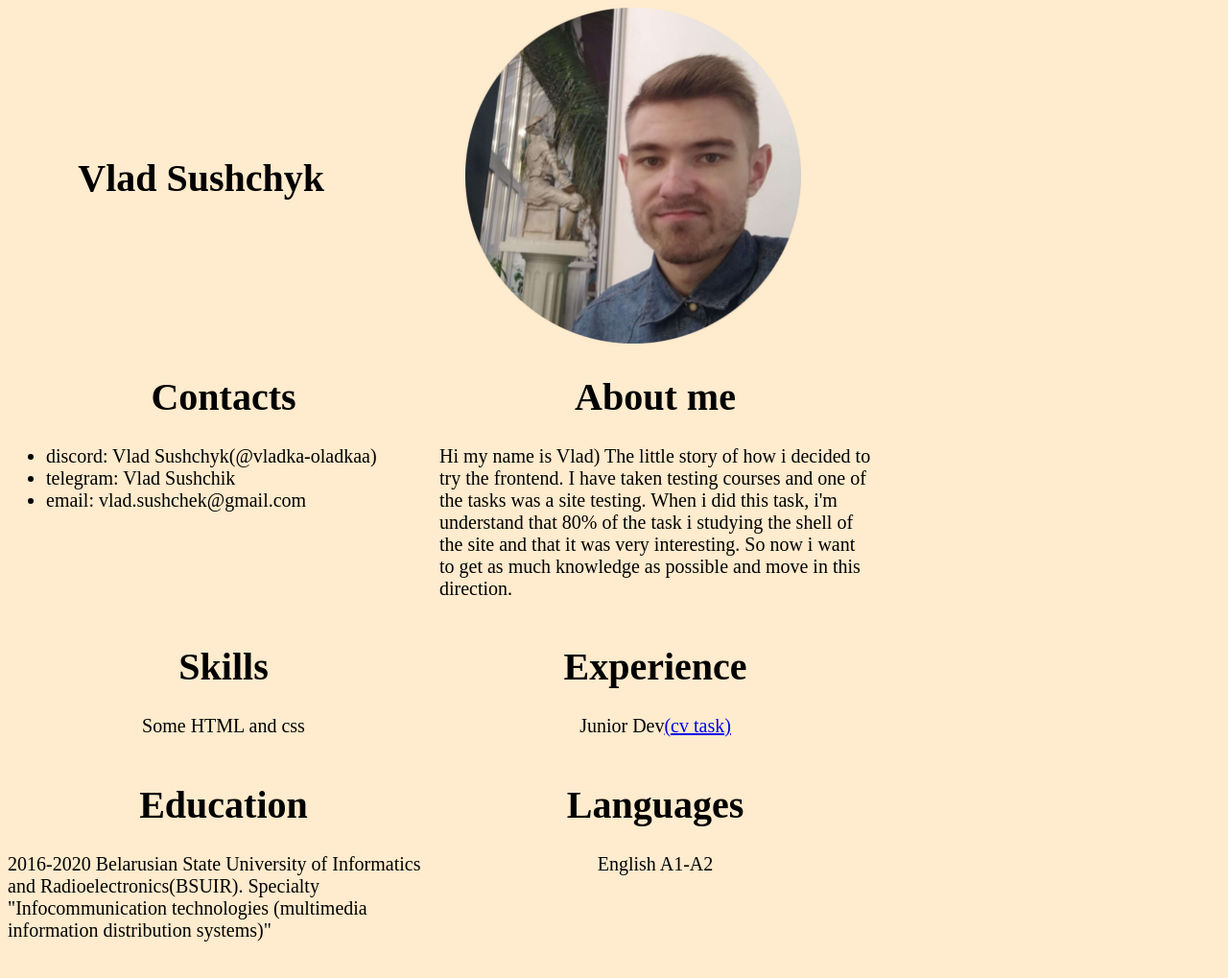
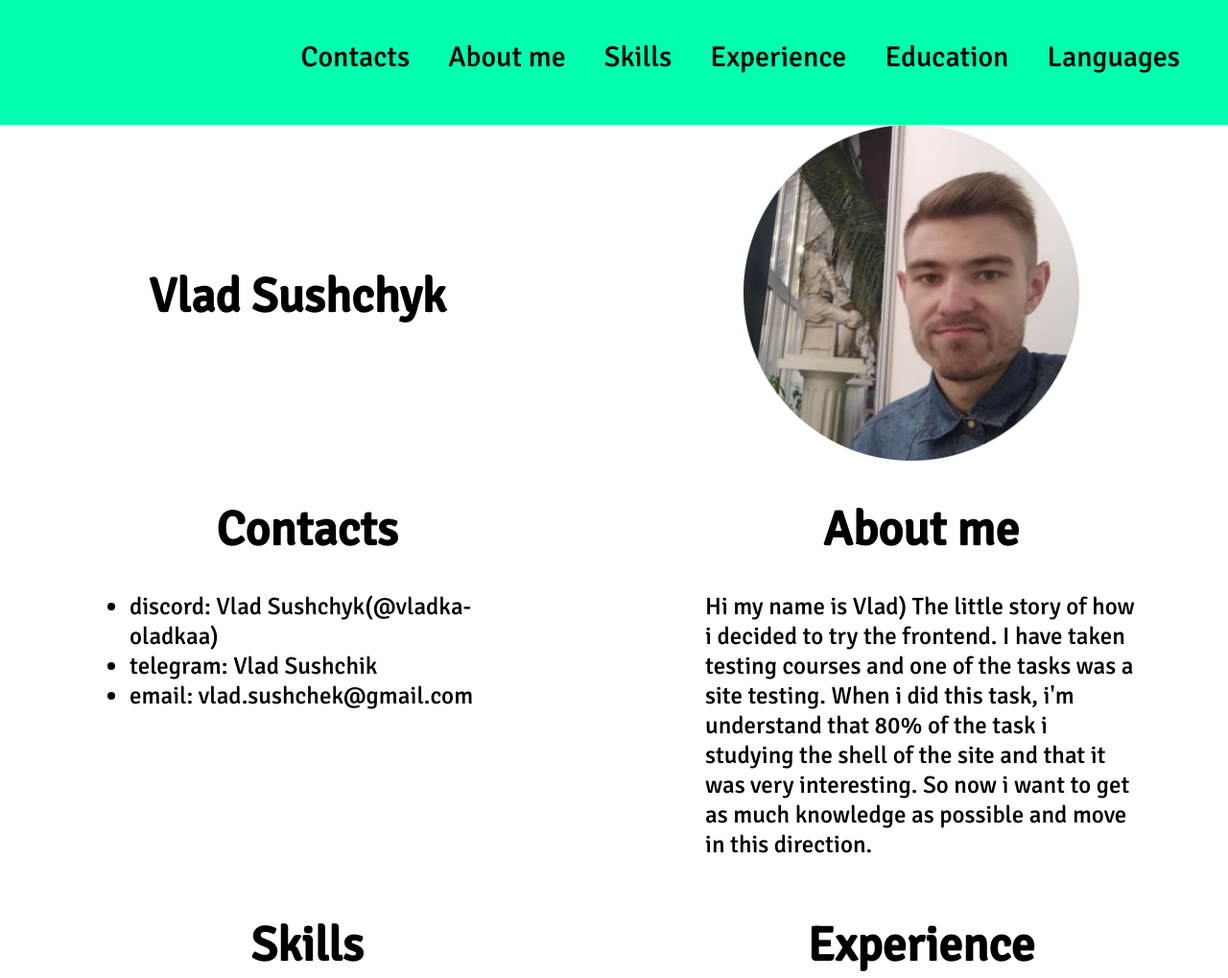
Before and after one commit to vladka-oladkaa/rsschool-cv, a plain HTML site: page index.html in a window 1280 px wide. Shown: the top 1019 px of the page at 96% size. Drawn offline with Linux system fonts and the light colour scheme.

Commit message:
feat: add basic elements of page

```diff
--- a/index.html
+++ b/index.html
@@ -3,15 +3,32 @@
  <head>
    <title>CV vladka-oladkaa</title>
    <link href="style.css" rel="stylesheet">
+   <link rel="icon" href="assets/images/favicon.ico">
    <meta charset="utf-8">
  </head>
  <body>
-   <div class="header">
+   <header class="header">
+      <div class="container">
+         <nav class="nav">
+            <ul class="nav-list">
+              <li class="nav-item"><a href="#contacts" class="nav-link">Contacts</a></li>
+              <li class="nav-item"><a href="#about me" class="nav-link">About me</a></li>
+              <li class="nav-item"><a href="#skills" class="nav-link">Skills</a></li>
+              <li class="nav-item"><a href="#experience" class="nav-link">Experience</a></li>
+              <li class="nav-item"><a href="#education" class="nav-link">Education</a></li>
+              <li class="nav-item"><a href="#languages" class="nav-link">Languages</a></li>
+            </ul>
+          </nav>
+      </div>
+   </header>
+   <main>
+      <div class="container">
+   <div class="header1">
     <div class="name">
         <h1>Vlad Sushchyk</h1>
     </div>
     <div class="foto">
-        <img alt="image" src="images/avatarr.png">
+        <img alt="image" src="assets/images/avatarr.png">
     </div>
    </div>
    <div class="section1">
@@ -48,5 +65,12 @@
         <p class="small">English A1-A2</p>
      </div>
    </div>
+      </div>
+   </main>
+   <footer>
+      <div class="container">
+      </div>
+
+   </footer>
  </body>
 </html>
--- a/style.css
+++ b/style.css
@@ -1,9 +1,48 @@
+@font-face {
+    font-family: 'SignikaNegative';
+    src: url("assets/fonts/Signika_Negative/SignikaNegative-Medium.ttf");
+}
+
+* {
+    box-sizing: border-box;
+  }
+
 body {
+    display: flex;
+    flex-direction: column;
+    justify-content: space-between;
+    margin: 0 auto;
+    font-family: 'SignikaNegative';
+    font-size: 25px;
     color: black;
-    font-size: 20px;
-    width: 900px;
-    background-color: blanchedalmond;
 }
+
+.header {
+    height: 130px;
+    background-color: rgb(0, 255, 174);
+}
+
+.container {
+    max-width: 1440px;
+    margin: 0 auto;
+    align-items: center;
+}
+
+.nav-list {
+    display: flex;
+    justify-content: flex-end;
+    align-items: center;
+    list-style: none;
+    padding: 16px 30px 0px 0px;
+  }
+
+  .nav-link {
+    padding: 0 20px;
+    font-size: 30px;
+    text-decoration: none;
+    color: #000;
+  }
+
 h1 {
     display: flex;
     justify-content: center;
@@ -14,7 +53,7 @@ p {
 .small {
     justify-content: center;
 }
-.header {
+.header1 {
     display: flex;
     justify-content: space-around;
     align-items: center;
```
Also changed, not shown: assets/fonts/Signika_Negative/SignikaNegative-Bold.ttf (added), assets/fonts/Signika_Negative/SignikaNegative-Light.ttf (added), assets/fonts/Signika_Negative/SignikaNegative-Medium.ttf (added), assets/fonts/Signika_Negative/SignikaNegative-Regular.ttf (added), assets/fonts/Signika_Negative/SignikaNegative-SemiBold.ttf (added), assets/fonts/Signika_Negative/SignikaNegative-VariableFont_wght.ttf (added), assets/images/avatarr.png (renamed from images/avatarr.png), assets/images/favicon.ico (added).
